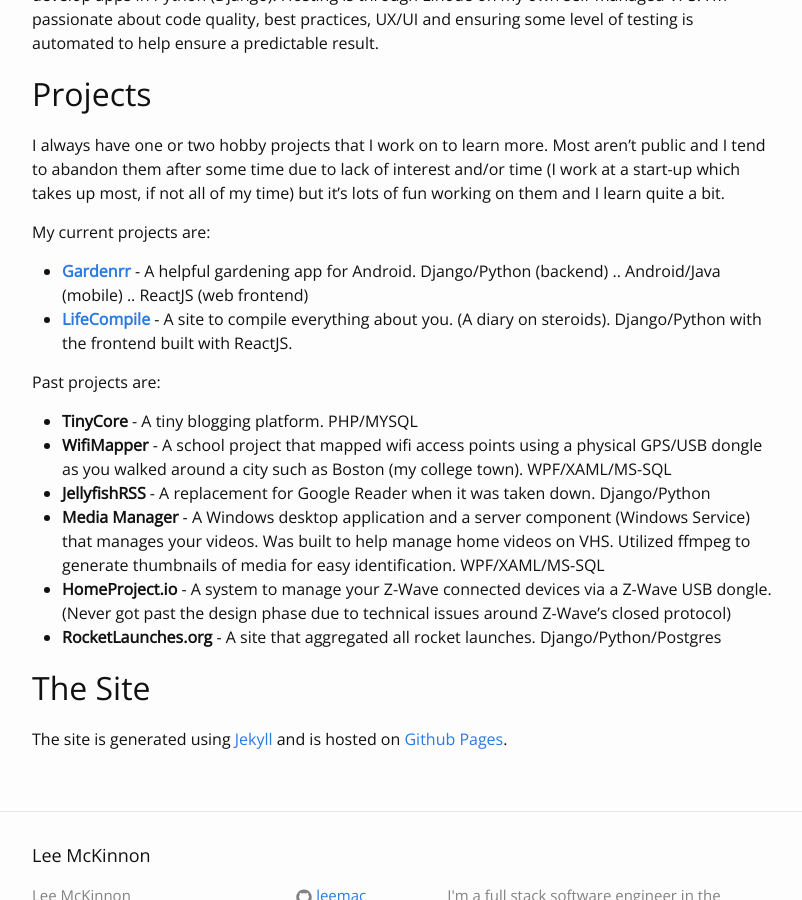
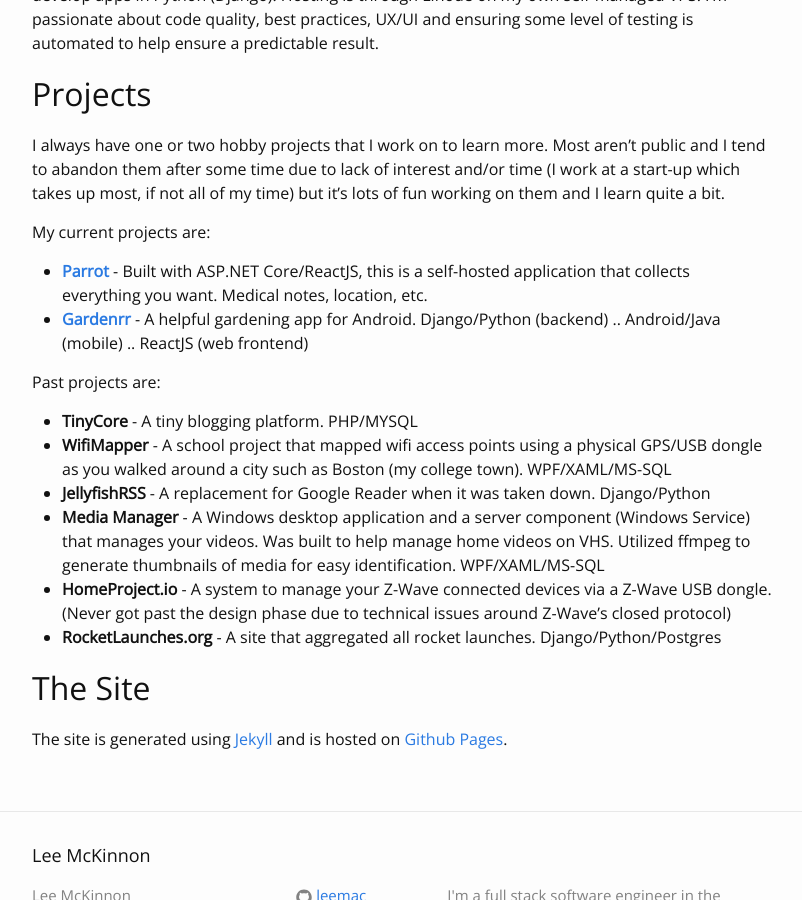
Before and after one commit to leemac/leemac.github.io, a Jekyll site: the page built from about.md, in a window 1280 px wide and 900 px high, scrolled down 615 px. Shown: the whole window, without its empty margins (238-1040 px from the left). Built offline with Jekyll 4.4.1, drawn with Linux system fonts in a browser that asks for light colours.

Commit message:
Update about.md

```diff
--- a/about.md
+++ b/about.md
@@ -20,8 +20,8 @@
 
 My current projects are:
 
+- **[Parrot](https://github.com/leemac/parrot)** - Built with ASP.NET Core/ReactJS, this is a self-hosted application that collects everything you want. Medical notes, location, etc.
 - **[Gardenrr](http://gardenrr.com/)** - A helpful gardening app for Android. Django/Python (backend) .. Android/Java (mobile) .. ReactJS (web frontend)
-- **[LifeCompile](http://lifecompile.com/)** - A site to compile everything about you. (A diary on steroids). Django/Python with the frontend built with ReactJS.
 
 Past projects are:
 
```
